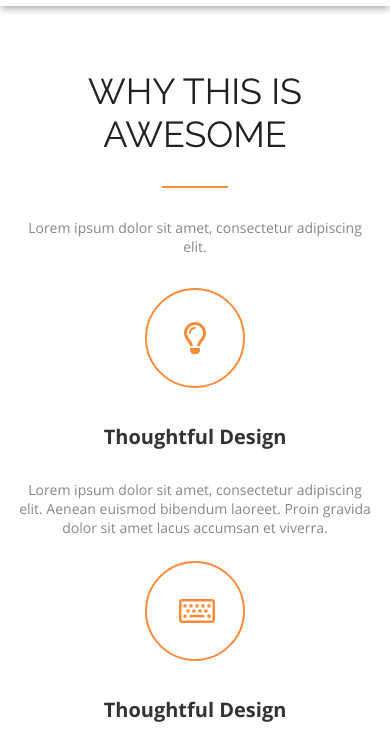
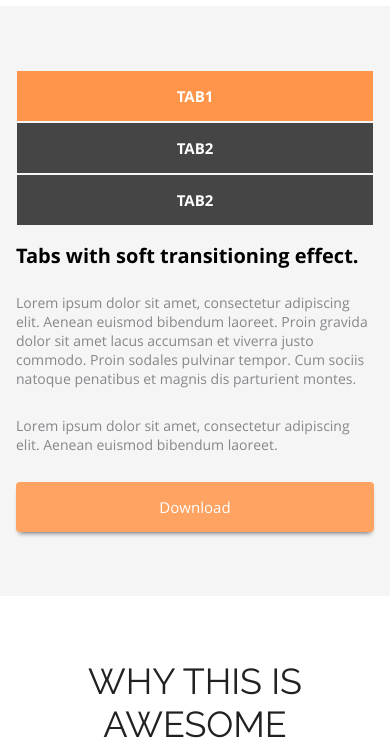
Before and after one commit to vladlucha/techMeSkills, a plain HTML site: page index.html in a window 390 px wide. Shown: the part 1279-2029 px from the top of the page. Drawn offline with Linux system fonts and the light colour scheme.

Commit message:
section features added

```diff
--- a/index.html
+++ b/index.html
@@ -25,7 +25,7 @@
             <div class="logo"></div>
         </div>
         <div class="row col-xs-12 col-sm-12 col-md-4 col-lg-4">
-            <a href="#"><div class="item">Features</div></a>
+            <a href="features"><div class="item">Features</div></a>
             <a href="#about"><div class="item">About</div></a>
             <a href="#pricing"><div class="item">Pricing</div></a>
             <a href=""><div class="item">Reviews</div></a>
@@ -85,10 +85,35 @@
                     <a href="#"><i class="fas fa-rss"></i></a>
                 </div>
             </div>
-
         </div>
     </div>
 
+</div>
+<!--sectionTabs-->
+
+<div class="section grayBg" id="features">
+    <div class="container">
+        <div class="row ">
+          <!--desktop tabs-->
+            <div class="tabs col-lg-2 col-md-2 col-xs-12 col-sm-12">
+                <div class="tab active">Tab1</div>
+                <div class="tab">Tab2</div>
+                <div class="tab">Tab2</div>
+            </div>
+            <div class="info col-lg-5 col-md-5 col-sm-12 col-xs-12">
+              <div class="titleFeatures">Tabs with soft transitioning effect.</div>
+              <div class="textFeatures">
+                <p>Lorem ipsum dolor sit amet, consectetur adipiscing elit. Aenean euismod bibendum laoreet. Proin gravida dolor sit amet lacus accumsan et viverra justo commodo. Proin sodales pulvinar tempor. Cum sociis natoque penatibus et magnis dis parturient montes.</p>
+                <p>Lorem ipsum dolor sit amet, consectetur adipiscing elit. Aenean euismod bibendum laoreet.</p>
+              </div>
+              <button class="formButton buttonFeatures">Download</button>
+            </div>
+
+            <div class="img col-lg-4 col-md-6 col-sm-12 col-xs-12">
+              <div class="imgBuilding"></div>
+            </div>
+        </div>
+    </div>
 </div>
 
 
--- a/styles/main.css
+++ b/styles/main.css
@@ -43,6 +43,10 @@ h3{
 .row{
     display: flex;
     justify-content: space-between;
+}
+
+.row-mobile{
+  display: none;;
 }
 
 .align{
@@ -216,7 +220,54 @@ header{
         opacity: 0.5;
     }
 
-/*section1*/
+/*sectionFeatures*/
+
+.section  .tab{
+    height: 100px;
+    background-color: #333333;
+    cursor: pointer;
+    font: 15px "OpenSans-Bold";
+    color: #fff;
+    line-height: 100px;
+    text-transform: uppercase;
+    text-align: center;
+    opacity: 0.9;
+    transition: 0.9s;
+    border: 1px solid #f5f5f5;
+}
+
+
+.section .active{
+    background-color:#ff8b38;
+}
+
+.section .tab:hover{
+    opacity: 1;
+}
+
+.section .titleFeatures{
+  font: 20px "OpenSans-Bold";
+  color: #000;
+  margin-bottom: 55px;
+}
+
+.section .textFeatures p{
+  margin-bottom: 28px;
+  color: #86878b;
+}
+
+.section .buttonFeatures{
+  float: left;
+}
+
+.section .imgBuilding{
+  background: url('../imgs/building.png') center no-repeat;
+  width:329px;
+  height: 253px;
+  float: right;
+}
+
+/*section3*/
 
 .section .item{
     text-align: center;
--- a/styles/media.css
+++ b/styles/media.css
@@ -48,4 +48,29 @@
         line-height: 24px;
         margin-top: 24px;
     }
-}
+
+
+    .section .tabs{
+        margin-bottom: 16px;
+    }
+
+    .section .action{
+      background-color: #ff8b38;
+    }
+    .section .tab{
+        height: 50px;
+        line-height: 50px;
+    }
+
+    .section .titleFeatures{
+      margin-bottom: 24px;
+    }
+
+    .section .buttonFeatures{
+      float: none;
+    }
+
+    .section .imgBuilding{
+      display: none;
+      }
+  }
```
Also changed, not shown: imgs/building.png (added). Lines whose indentation alone changed are shown as unchanged.
